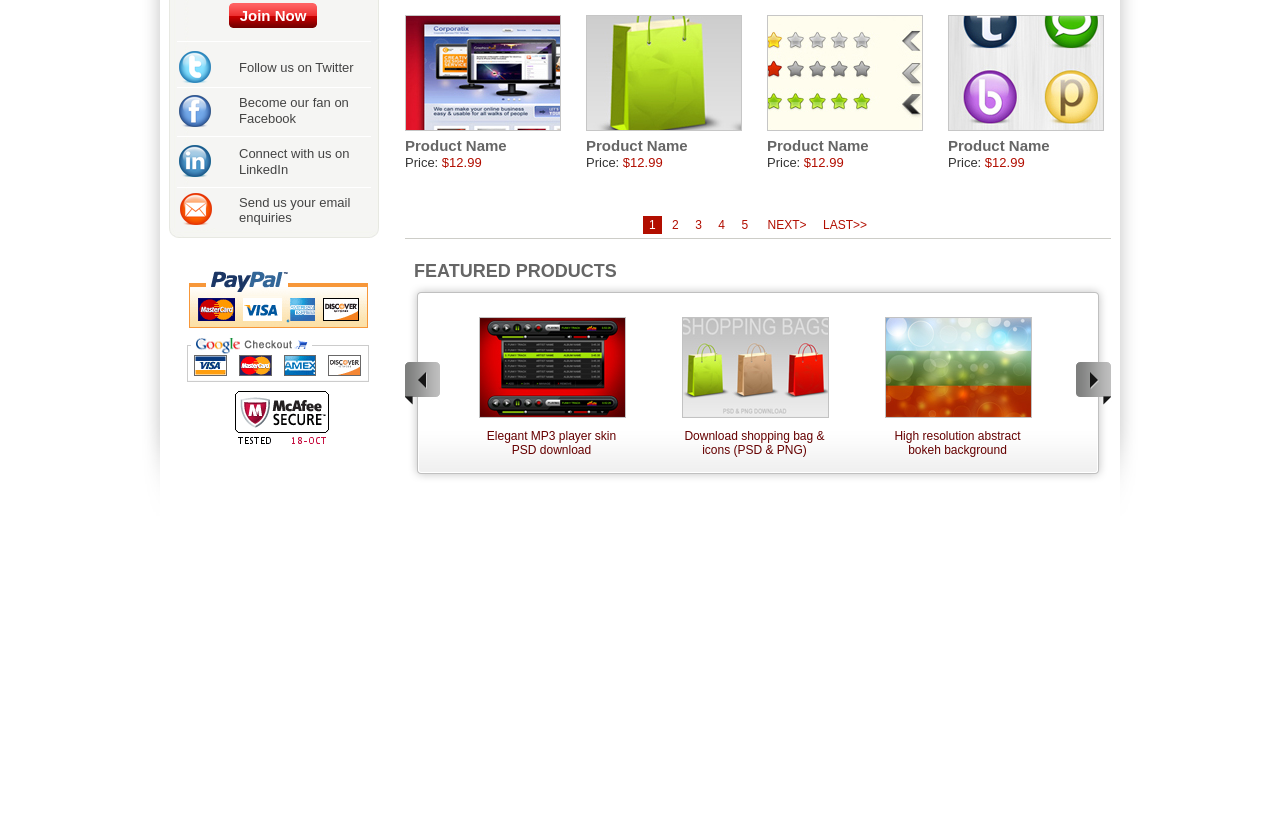
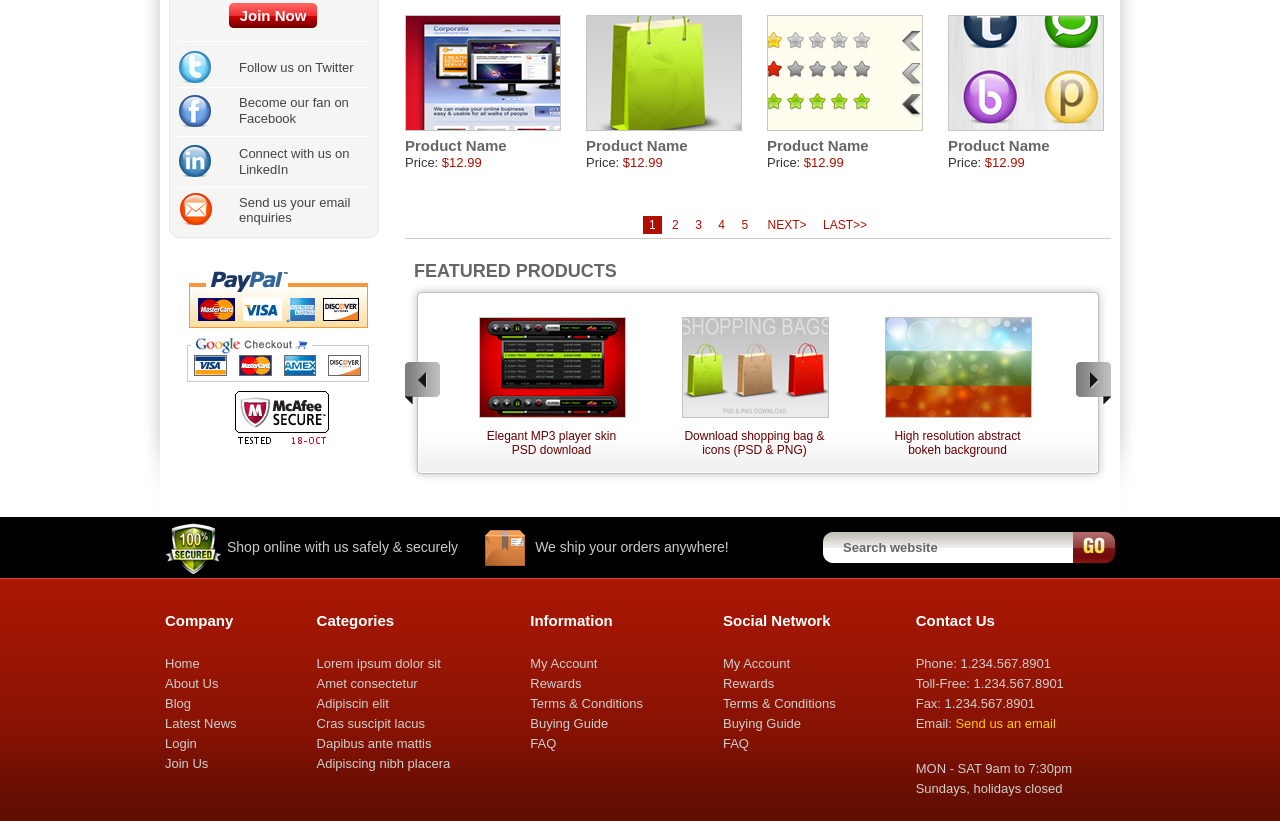
Before and after one commit to Huonly/ecommerce, a plain HTML site: page index.html in a window 1280 px wide. Shown: the part 1004-1825 px from the top of the page. Before the commit the page ends 1521 px from the top, so only its background shows below. Drawn offline with Linux system fonts and the light colour scheme.

Commit message:
index end

```diff
--- a/css/main.css
+++ b/css/main.css
@@ -1,4 +1,4 @@
-body, div, ul, li, h1, h2, h3, h4, p, span, a, input {
+body, div, ul, li, h1, h2, h3, h4, p, span, a, input, dl, dt, dd {
     margin: 0;
     padding: 0;
 }
@@ -153,6 +153,9 @@ body {
     position: absolute;
     width: 324px;
     height: 31px;
+}
+
+#header .search {
     top: 33px;
     right: 0;
 }
@@ -640,17 +643,18 @@ body {
     height: 43px;
     margin-top: -21px;
 }
-.slide .prev{
+
+.slide .prev {
     background: url("../img/slide_btn.png") no-repeat;
     left: 0;
 }
 
-.slide .next{
+.slide .next {
     background: url("../img/slide_btn.png") no-repeat 0 -43px;
     right: 0;
 }
 
-.slide ul{
+.slide ul {
     width: 558px;
     position: absolute;
     top: 35px;
@@ -658,27 +662,108 @@ body {
     margin-left: -279px;
 }
 
-.slide li{
+.slide li {
     float: left;
     width: 145px;
     margin-right: 58px;
 }
 
-.slide li:last-child{
+.slide li:last-child {
     margin-right: 0;
 }
 
-.slide li img{
+.slide li img {
     border: 1px solid #c2c2c2;
 }
 
-.slide li img:hover{
+.slide li img:hover {
     border: 1px solid #747474;
 }
 
-.slide li p{
+.slide li p {
     padding-top: 7px;
     font-size: 12px;
     color: #660000;
     text-align: center;
 }
+
+#fooeter {
+
+}
+
+.footer-search {
+    height: 61px;
+    border-bottom: 1px solid #e23a39;
+    background: #000;
+}
+
+.footer-search-wrap {
+    width: 950px;
+    height: 61px;
+    margin: 0 auto;
+    position: relative;
+}
+
+.footer-search-wrap li {
+    height: 61px;
+    line-height: 61px;
+    float: left;
+    font-size: 14px;
+    color: #cbcbcb;
+}
+
+.footer-search-wrap .shop {
+    background: url("../img/footer-search-shop.png") no-repeat 0 6px;
+    padding-left: 62px;
+}
+
+.footer-search-wrap .anywhere {
+    background: url("../img/footer-search-sycwhere.png") no-repeat 0 13px;
+    padding-left: 50px;
+    margin-left: 27px;
+}
+
+.footer-search-wrap .search {
+    right: 0;
+    top: 15px;
+}
+
+.footer-nav {
+    height: 242px;
+    background: url("../img/footer_nav_bg.png") repeat-x;
+}
+
+.footer-nav-wrap {
+    width: 950px;
+    margin: 0 auto;
+}
+
+.footer-nav-wrap dl{
+    margin-top: 33px;
+    margin-right: 80px;
+    float: left;
+}
+.footer-nav-wrap dl.contact{
+    margin-right: 0;
+}
+
+.footer-nav-wrap dt{
+    font-size: 15px;
+    color: #ffffff;
+    font-weight: bold;
+    padding-bottom: 25px;
+}
+
+.footer-nav-wrap dd{
+    font-size: 13px;
+    color: #cfcfcf;
+    line-height: 20px;
+}
+
+.footer-nav-wrap .contact .email{
+    padding-bottom: 25px;
+}
+
+.footer-nav-wrap .email span{
+    color: #ffcc00;
+}
--- a/index.html
+++ b/index.html
@@ -290,6 +290,77 @@
     </div>
 </div>
 
-<div id="fooeter"></div>
+<div id="fooeter">
+
+    <div class="footer-search">
+        <div class="footer-search-wrap">
+            <ul>
+                <li class="shop">Shop online with us safely & securely</li>
+                <li class="anywhere">We ship your orders anywhere!</li>
+            </ul>
+            <div class="search">
+                <form action="#">
+                    <input type="text" value="Search website" class="text">
+                    <input type="submit" class="btn" value="">
+                </form>
+            </div>
+        </div>
+    </div>
+
+    <div class="footer-nav">
+        <div class="footer-nav-wrap">
+
+            <dl class="company">
+                <dt>Company</dt>
+                <dd>Home</dd>
+                <dd>About Us</dd>
+                <dd>Blog</dd>
+                <dd>Latest News</dd>
+                <dd>Login</dd>
+                <dd>Join Us</dd>
+            </dl>
+
+            <dl class="categories">
+                <dt>Categories</dt>
+                <dd>Lorem ipsum dolor sit</dd>
+                <dd>Amet consectetur</dd>
+                <dd>Adipiscin elit</dd>
+                <dd>Cras suscipit lacus</dd>
+                <dd>Dapibus ante mattis</dd>
+                <dd>Adipiscing nibh placera</dd>
+            </dl>
+
+            <dl class="information">
+                <dt>Information</dt>
+                <dd>My Account</dd>
+                <dd>Rewards</dd>
+                <dd>Terms & Conditions</dd>
+                <dd>Buying Guide</dd>
+                <dd>FAQ</dd>
+            </dl>
+
+            <dl class="social">
+                <dt>Social Network</dt>
+                <dd>My Account</dd>
+                <dd>Rewards</dd>
+                <dd>Terms & Conditions</dd>
+                <dd>Buying Guide</dd>
+                <dd>FAQ</dd>
+            </dl>
+
+            <dl class="contact">
+                <dt>Contact Us</dt>
+                <dd>Phone: 1.234.567.8901</dd>
+                <dd>Toll-Free: 1.234.567.8901</dd>
+                <dd>Fax: 1.234.567.8901</dd>
+                <dd class="email">Email: <span>Send us an email</span></dd>
+                <dd>MON - SAT 	9am to 7:30pm</dd>
+                <dd>Sundays, holidays closed</dd>
+            </dl>
+
+        </div>
+    </div>
+
+</div>
 </body>
 </html>
```
Also changed, not shown: img/footer-search-shop.png (added), img/footer-search-sycwhere.png (added), img/footer_nav_bg.png (added).
